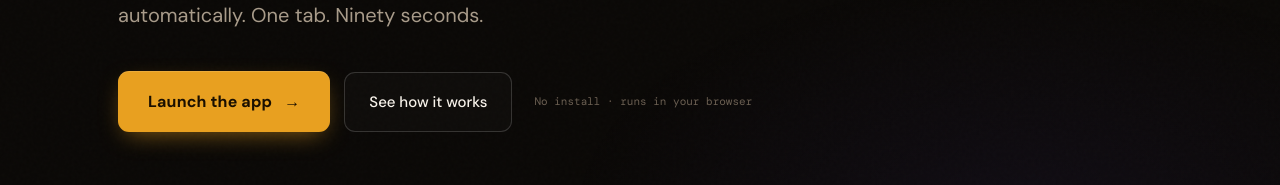
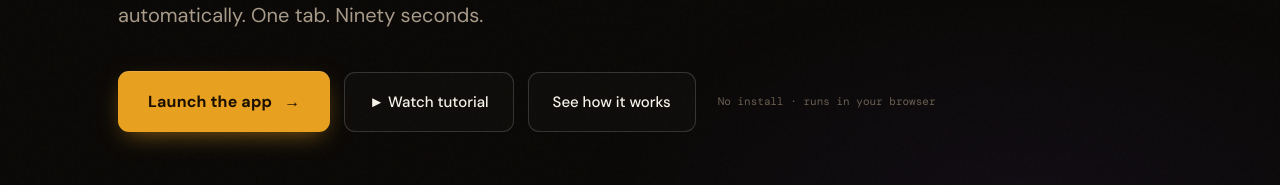
Before and after one commit to imtauqir9/voicevideo, a website: page index.html in a window 1280 px wide. Shown: the part 586-771 px from the top of the page. Drawn offline with nearby package versions, Linux system fonts and the light colour scheme; a web font is replaced by a local one.

Commit message:
Landing: add 'Watch tutorial' button to hero CTA row
Promotes the tutorial from a footer link to a visible secondary CTA on the
first screen, next to 'Launch the app'. Opens in a new tab.

```diff
--- a/index.html
+++ b/index.html
@@ -272,6 +272,7 @@ h1 .dim { color: var(--text-3); font-weight: 400; }
     </p>
     <div class="cta-row">
       <a href="/app.html" class="cta-primary">Launch the app <span class="arrow">&rarr;</span></a>
+      <a href="/VoiceVideo_Tutorial.html" class="cta-ghost" target="_blank" rel="noopener">&#9658;&#65038; Watch tutorial</a>
       <a href="#how" class="cta-ghost">See how it works</a>
       <span class="kbd-hint">No install &middot; runs in your browser</span>
     </div>
```
Also changed, not shown: landing_new.html (+1 -0 lines).
